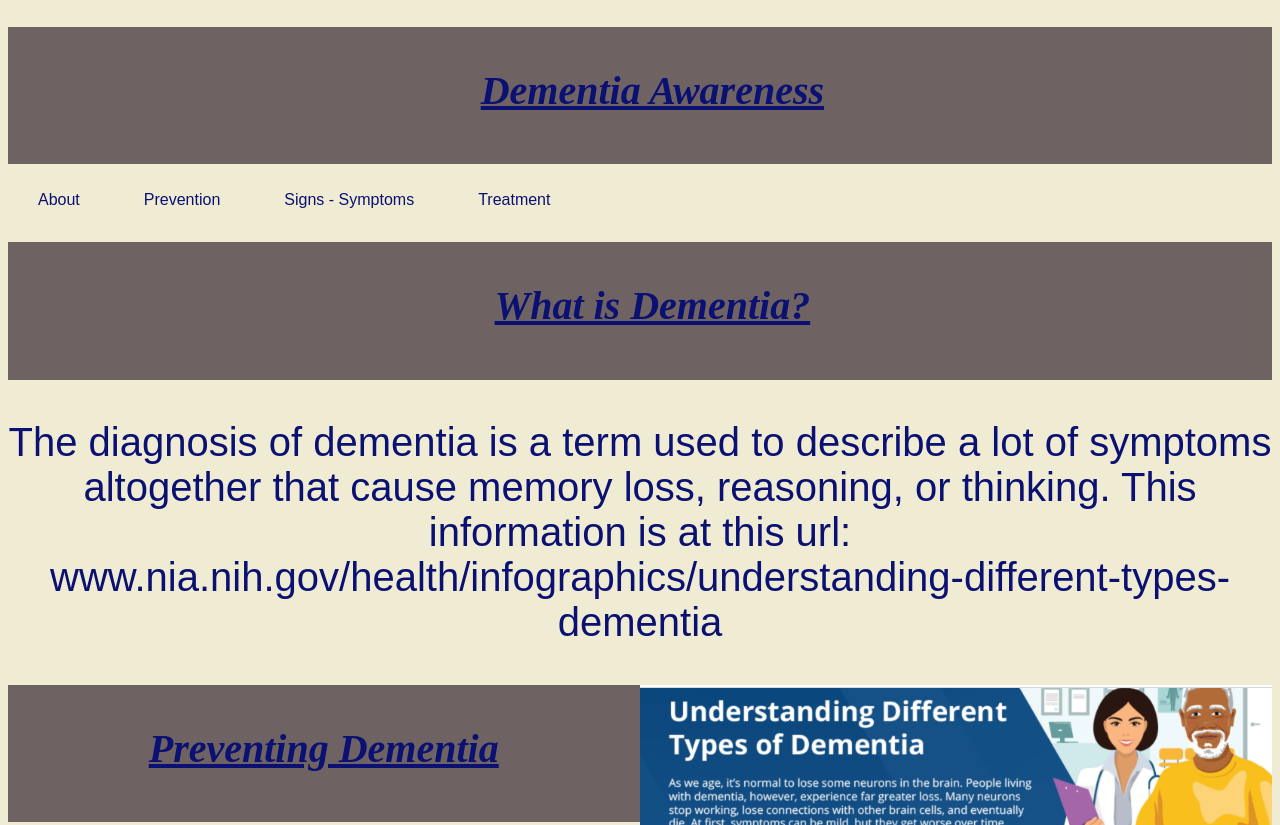
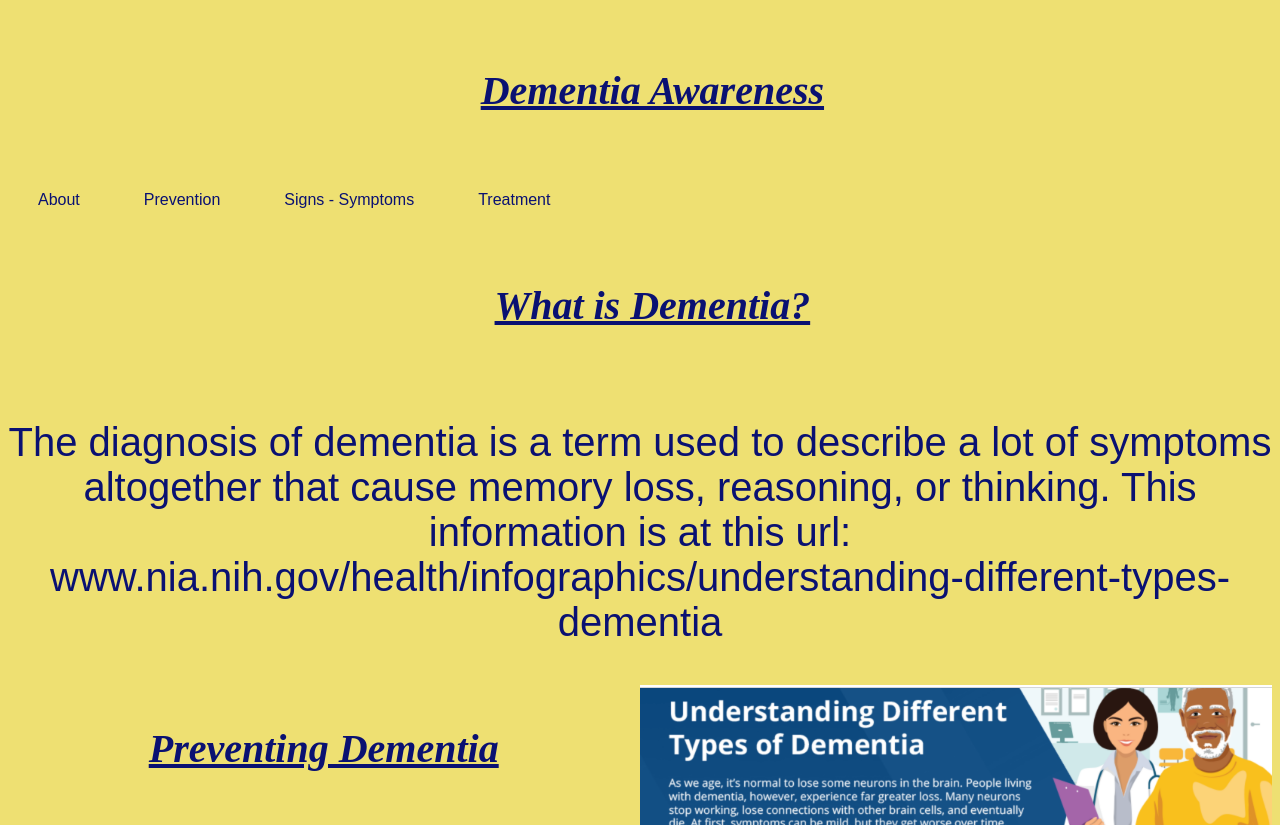
Before and after one commit to karenfattouh/karenfattouh.github.io, a plain HTML site: page about.html in a window 1280 px wide. Shown: the top 825 px of the page. Drawn offline with Linux system fonts and the light colour scheme.

Commit message:
update style.css

```diff
--- a/style.css
+++ b/style.css
@@ -6,7 +6,7 @@
     font-size:60px;
 }
 body{
-    background-color: rgb(240, 236, 212);
+    background-color:rgb(238, 224, 114);
 }
 p{
     text-align: center;
@@ -19,19 +19,19 @@ h1 {text-align: center;
     color:#0a1172;
     font-style:italic;
     text-decoration:underline;
-    background-color: rgb(111, 98, 98);
+    background-color:rgb(238, 224, 114);
     padding: 40px 2% 4% 50px;}
 h2, h3, h4, h5, h6 {
     text-align: center;
     font-size: 40px;
     color:#0a1172;
     font-style:italic;
-    background-color: rgb(111, 98, 98);
+    background-color:rgb(238, 224, 114);
     text-decoration:underline;
     padding: 40px 2% 4% 50px;
 }
 .post h2 {
-    background-color: rgb(111, 98, 98);
+    background-color:rgb(238, 224, 114);
     font-family: Arial;
     padding: 1.5% 0 1.5% 3.5%
 }
```
